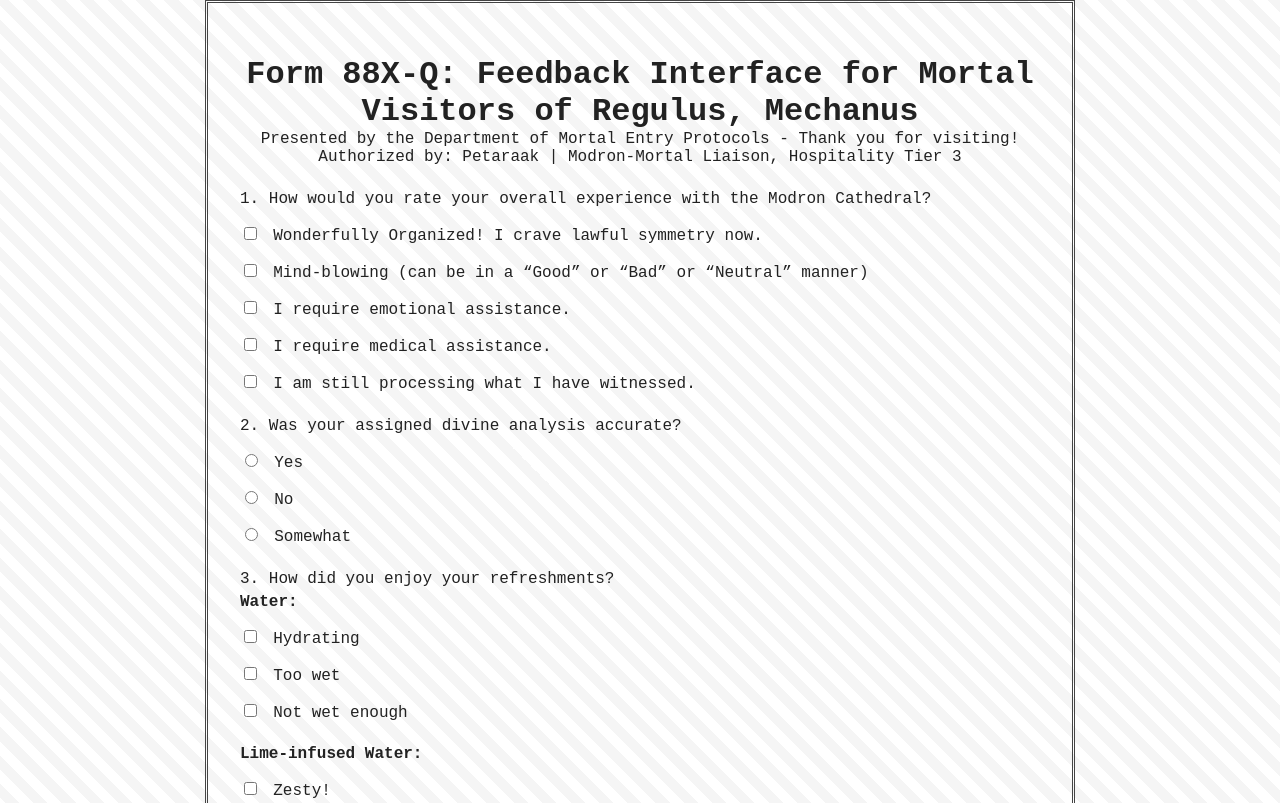
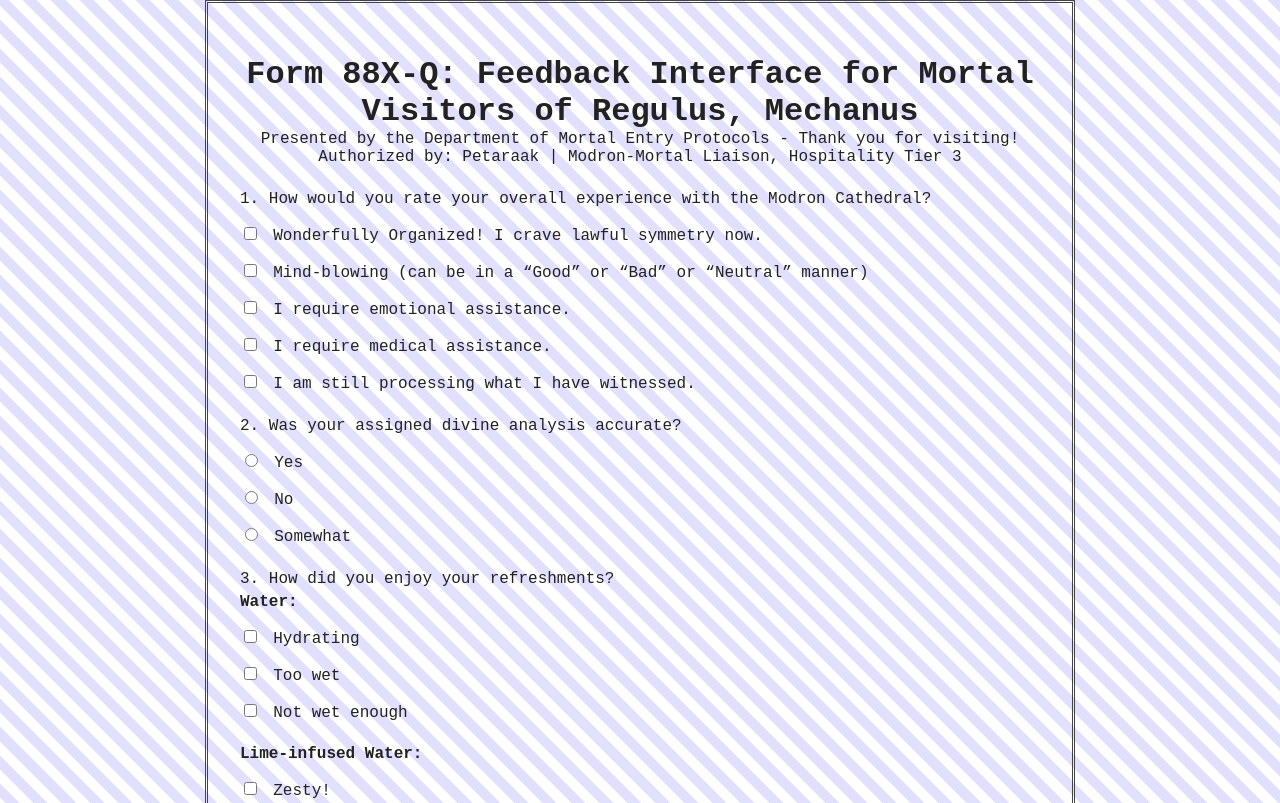
Before and after one commit to elissa-alves/form-88xq, a plain HTML site: page index.html in a window 1280 px wide. Shown: the top 803 px of the page. Drawn offline with Linux system fonts and the light colour scheme.

Commit message:
Update index.html

```diff
--- a/index.html
+++ b/index.html
@@ -13,7 +13,7 @@
       margin: 0 auto;
       padding: 2em;
       border: 3px double #444;
-      background-image: repeating-linear-gradient(45deg, #f5f5f5, #f5f5f5 10px, #FFFFFF 10px, #FFFFFF 20px);
+      background-image: repeating-linear-gradient(45deg, #E1E0FF, #E1E0FF 10px, #FFFFFF 10px, #FFFFFF 20px);
     }
     h1, h2 {
       text-align: center;
```
